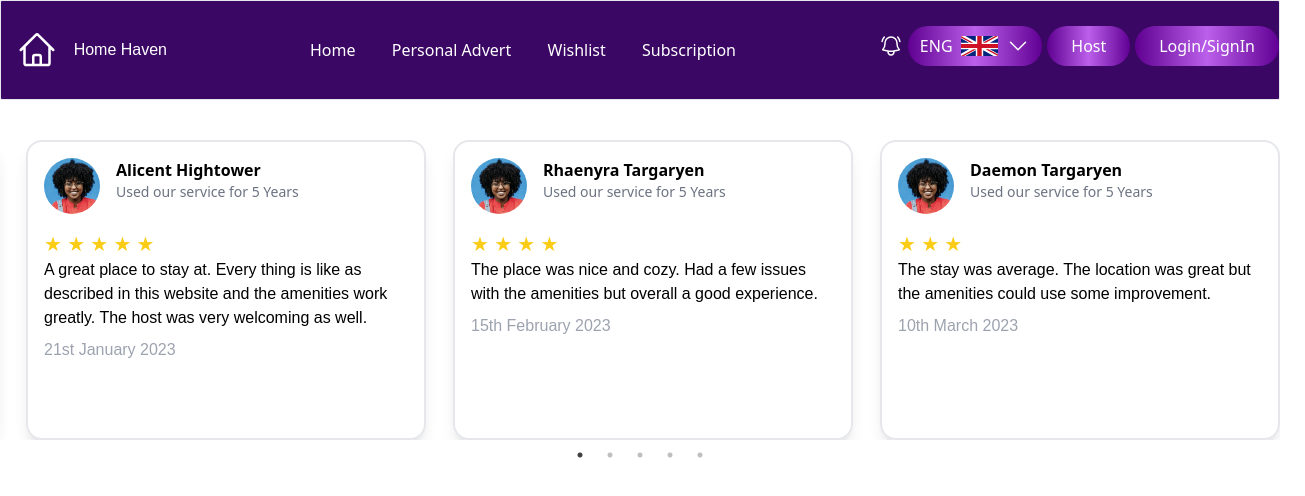
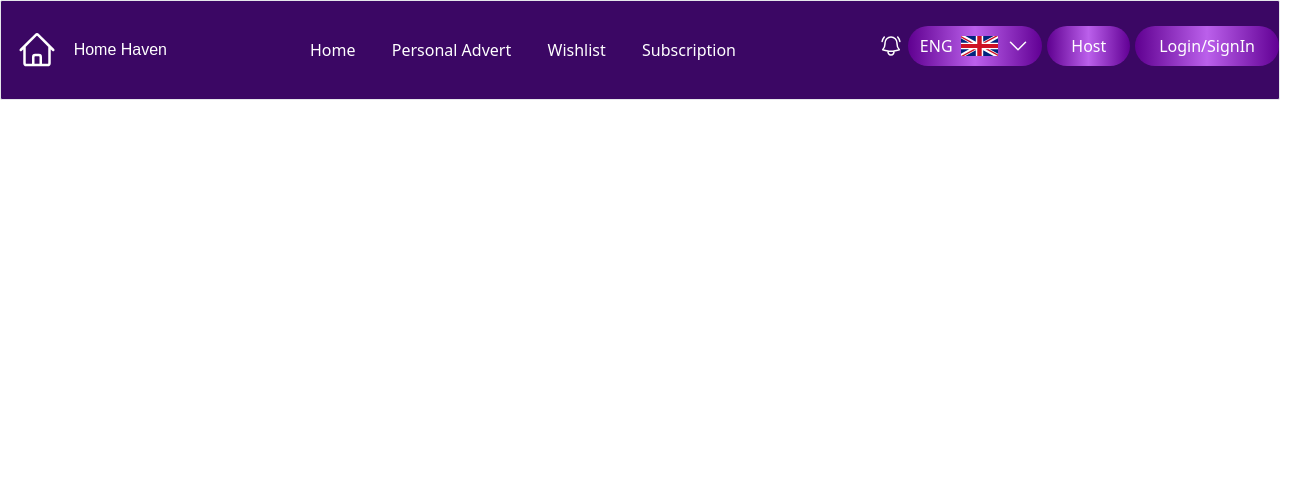
Before and after one commit to YohannesHailemariam/HomeHaven, a React (Vite) app: page / in a window 1280 px wide. Shown: the top 496 px of the page, 1305 px wide, since content can reach past the window. Built offline with nearby package versions, Linux system fonts and the light colour scheme.

Commit message:
Removed experience card from the home page

```diff
--- a/src/pages/HomePage.jsx
+++ b/src/pages/HomePage.jsx
@@ -1,6 +1,5 @@
 import React from 'react'
 import Header from '../components/HomePageComponents/header';
-import ExperienceCard from '../components/DetailsPageComponents/ExperienceCard';
 
 import Filter from '../components/HomePageComponents/Filter/Filter'
 
@@ -9,7 +8,6 @@ const HomePage = () => {
   return (
     <>
       <Header />
-      <ExperienceCard />
     </>
   )
 }
```
